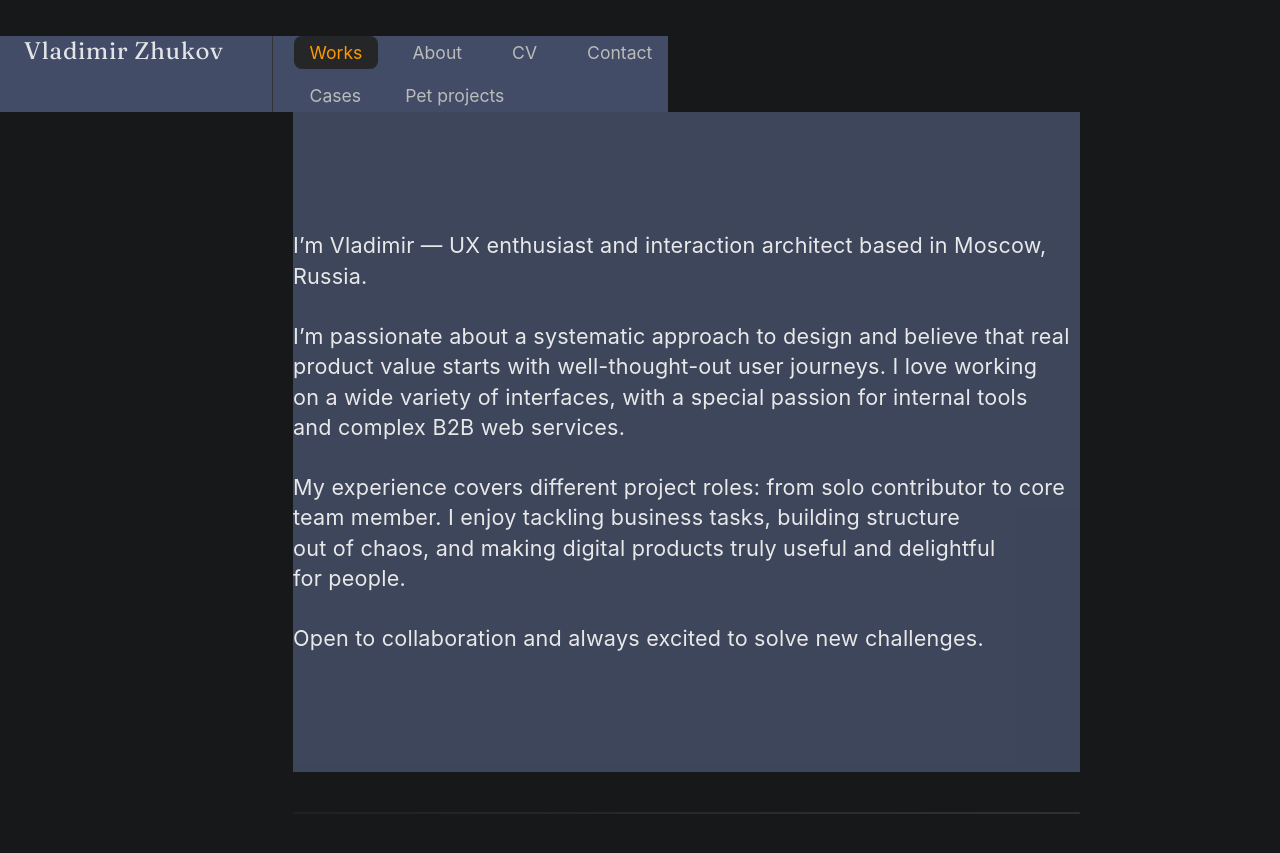
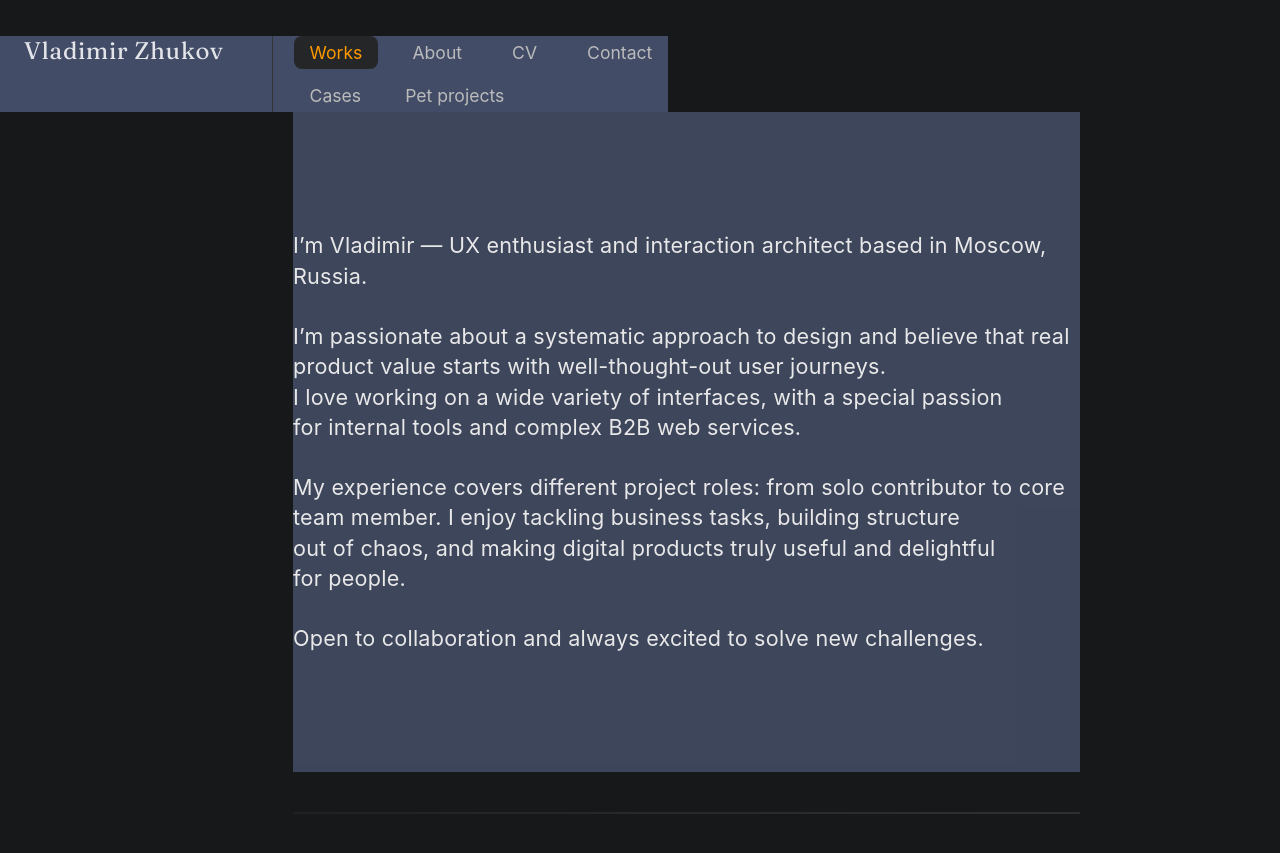
Before and after one commit to uxiscool/experience, a Jekyll site: the page built from index.md, in a window 1280 px wide and 900 px high. Shown: the top 853 px of the window. Built offline with Jekyll 4.4.1, drawn with Linux system fonts in a browser that asks for light colours.

Commit message:
Add files via upload

```diff
--- a/index.md
+++ b/index.md
@@ -7,7 +7,7 @@ title: Works
   <div class="intro-hero">
     <p>
     I’m Vladimir — UX&nbsp;enthusiast and&nbsp;interaction architect based in&nbsp;Moscow, Russia.<br><br>
-    I’m&nbsp;passionate about a&nbsp;systematic approach to&nbsp;design and&nbsp;believe that real product value starts with well-thought-out user journeys. I&nbsp;love working on&nbsp;a&nbsp;wide variety of&nbsp;interfaces, with a&nbsp;special passion for&nbsp;internal tools and&nbsp;complex B2B web&nbsp;services.<br><br>
+    I’m&nbsp;passionate about a&nbsp;systematic approach to&nbsp;design and&nbsp;believe that real product value starts with well-thought-out user journeys.<br>I&nbsp;love working on&nbsp;a&nbsp;wide variety of&nbsp;interfaces, with a&nbsp;special passion for&nbsp;internal tools and&nbsp;complex B2B web&nbsp;services.<br><br>
     My&nbsp;experience covers different project roles: from solo contributor to&nbsp;core team member. I&nbsp;enjoy tackling business tasks, building structure out&nbsp;of&nbsp;chaos, and&nbsp;making digital products truly useful and&nbsp;delightful for&nbsp;people.<br><br>
     Open to&nbsp;collaboration and&nbsp;always excited to&nbsp;solve new&nbsp;challenges.
     </p>
@@ -53,12 +53,9 @@ title: Works
 <div id="lightbox" class="lightbox" style="display:none;">
   <div class="lightbox-bg" onclick="closeLightbox()"></div>
   <div class="lightbox-content">
-    <button class="lightbox-close" onclick="closeLightbox()" aria-label="Close">
-      <svg width="36" height="36" viewBox="0 0 36 36">
-        <line x1="10" y1="10" x2="26" y2="26" stroke="#fff" stroke-width="2.5" stroke-linecap="round"/>
-        <line x1="26" y1="10" x2="10" y2="26" stroke="#fff" stroke-width="2.5" stroke-linecap="round"/>
-      </svg>
-    </button>
+<button class="lightbox-close" onclick="closeLightbox()" aria-label="Close">
+  <img src="{{ site.baseurl }}/ui/lightbox_close.svg" width="36" height="36" alt="Close">
+</button>
     <button class="lightbox-arrow left" onclick="lightboxPrev()" aria-label="Previous">
       <img src="{{ site.baseurl }}/ui/lightbox_arrow_left.svg" width="36" height="36" alt="Prev">
     </button>
```
